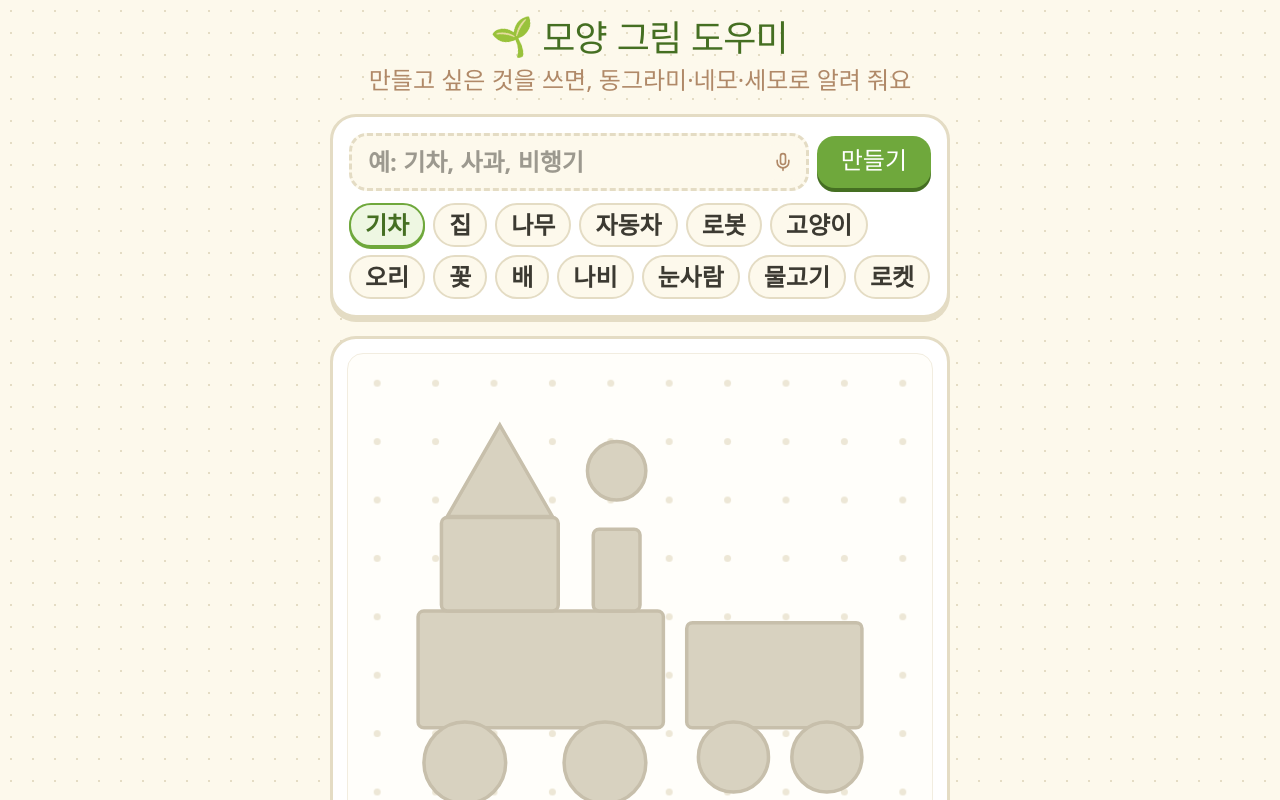
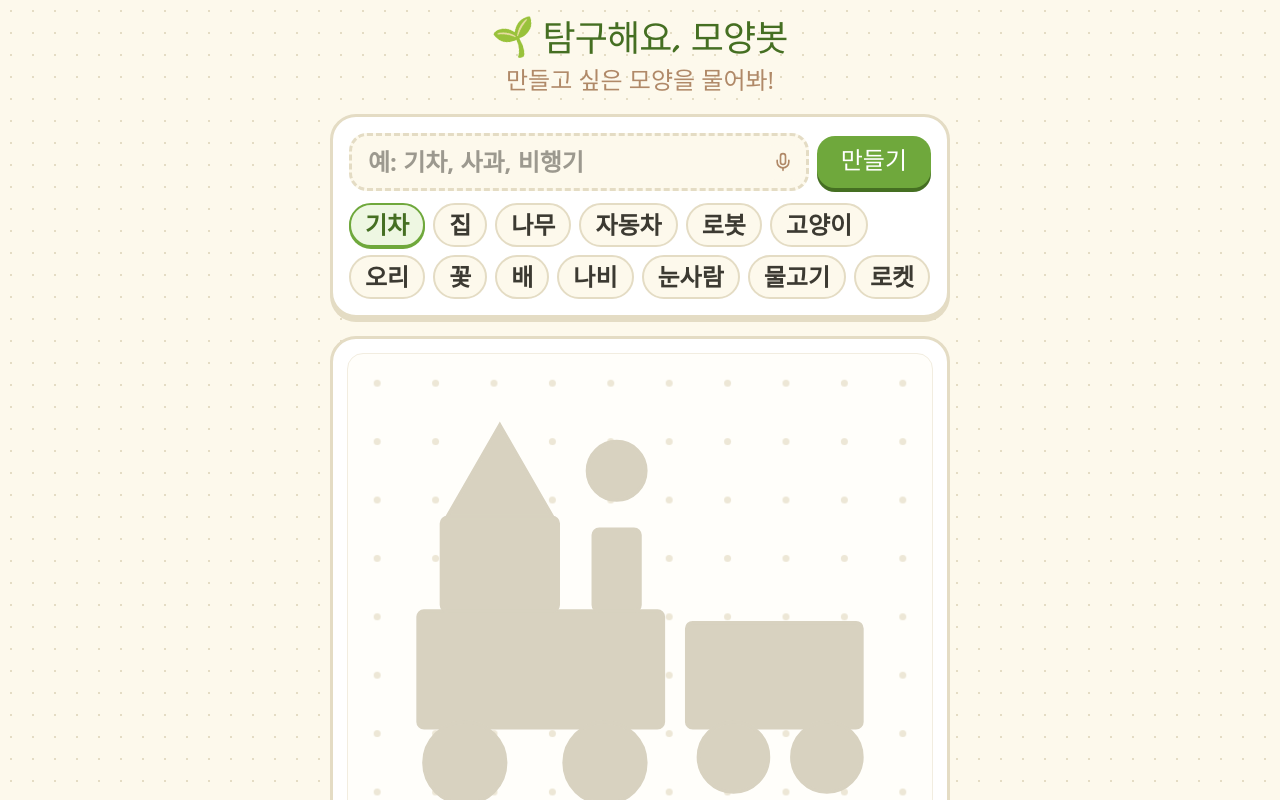
Before and after one commit to judyssaem/shape, a React (Vite) app: page / in a window 1280 px wide. Shown: the top 800 px of the page. Built offline with nearby package versions, Linux system fonts and the light colour scheme; a web font is replaced by a local one.

Commit message:
refactor: rename service to "탐구해요, 모양봇"
Update the application name and description to "탐구해요, 모양봇" for a more approachable tone. Also, adjust the shadow mode border color to use a CSS variable for improved consistency.

```diff
--- a/index.html
+++ b/index.html
@@ -3,10 +3,10 @@
   <head>
     <meta charset="UTF-8" />
     <meta name="viewport" content="width=device-width, initial-scale=1.0" />
-    <title>모양 그림 도우미 · 새싹 수학 정원</title>
-    <meta name="description" content="만들고 싶은 것을 쓰면 동그라미·네모·세모로 알려 주는 새싹 수학 정원 도형 놀이 도우미" />
-    <meta property="og:title" content="모양 그림 도우미 · 새싹 수학 정원" />
-    <meta property="og:description" content="만들고 싶은 것을 쓰면 동그라미·네모·세모로 알려 주는 새싹 수학 정원 도형 놀이 도우미" />
+    <title>탐구해요, 모양봇</title>
+    <meta name="description" content="만들고 싶은 모양을 물어봐! 동그라미·네모·세모로 알려 주는 친절한 모양 놀이 탐구 도우미" />
+    <meta property="og:title" content="탐구해요, 모양봇" />
+    <meta property="og:description" content="만들고 싶은 모양을 물어봐! 동그라미·네모·세모로 알려 주는 친절한 모양 놀이 탐구 도우미" />
     <meta property="og:type" content="website" />
     <meta name="twitter:card" content="summary_large_image" />
     <link rel="preconnect" href="https://fonts.googleapis.com" />
--- a/metadata.json
+++ b/metadata.json
@@ -1,6 +1,6 @@
 {
-  "name": "모양 그림 도우미",
-  "description": "만들고 싶은 것을 쓰면 동그라미·네모·세모로 알려 주는 새싹 수학 정원 도형 놀이 도우미",
+  "name": "탐구해요, 모양봇",
+  "description": "만들고 싶은 모양을 물어봐! 동그라미·네모·세모로 알려 주는 친절한 모양 놀이 탐구 도우미",
   "requestFramePermissions": ["microphone"],
   "majorCapabilities": ["MAJOR_CAPABILITY_SERVER_SIDE_GEMINI_API"]
 }
--- a/src/App.tsx
+++ b/src/App.tsx
@@ -131,7 +131,7 @@ export default function App() {
         {/* Printable Worksheet Header (Visible only when printing) */}
         <div className="hidden print-only mb-4 text-center border-b-2 border-dashed border-[#B08968] pb-3">
           <div className="flex items-center justify-between text-base text-[#456F22] font-jua">
-            <span>새싹 수학 정원 · 여러 가지 모양 놀이</span>
+            <span>탐구해요, 모양봇 · 여러 가지 모양 놀이</span>
             <span>1학년 반 이름: ___________</span>
           </div>
           <h1 className="font-jua text-3xl text-[#456F22] mt-1">
@@ -147,10 +147,10 @@ export default function App() {
         <header className="text-center mb-4.5 no-print">
           <h1 className="font-jua text-3xl sm:text-4xl text-[#456F22] tracking-tight m-0 flex items-center justify-center gap-1.5">
             <span className="leaf inline-block -rotate-12">🌱</span>
-            <span>모양 그림 도우미</span>
+            <span>탐구해요, 모양봇</span>
           </h1>
           <p className="sub font-gaegu text-xl sm:text-2xl text-[#B08968] mt-1 m-0">
-            만들고 싶은 것을 쓰면, 동그라미·네모·세모로 알려 줘요
+            만들고 싶은 모양을 물어봐!
           </p>
         </header>
 
--- a/src/components/ShapeCanvas.tsx
+++ b/src/components/ShapeCanvas.tsx
@@ -32,11 +32,11 @@ export const ShapeCanvas: React.FC<ShapeCanvasProps> = ({
   };
 
   const getStroke = (s: Shape, idx: number) => {
+    if (level === 'shadow') {
+      return selectedShapeIndex === idx ? '#3C3A32' : 'var(--shadow)';
+    }
     if (selectedShapeIndex === idx) {
       return '#3C3A32';
-    }
-    if (level === 'shadow') {
-      return '#C7BFAB';
     }
     if (s.t === 'c') return '#D99B14';
     if (s.t === 'r') return '#2D75B5';
```
